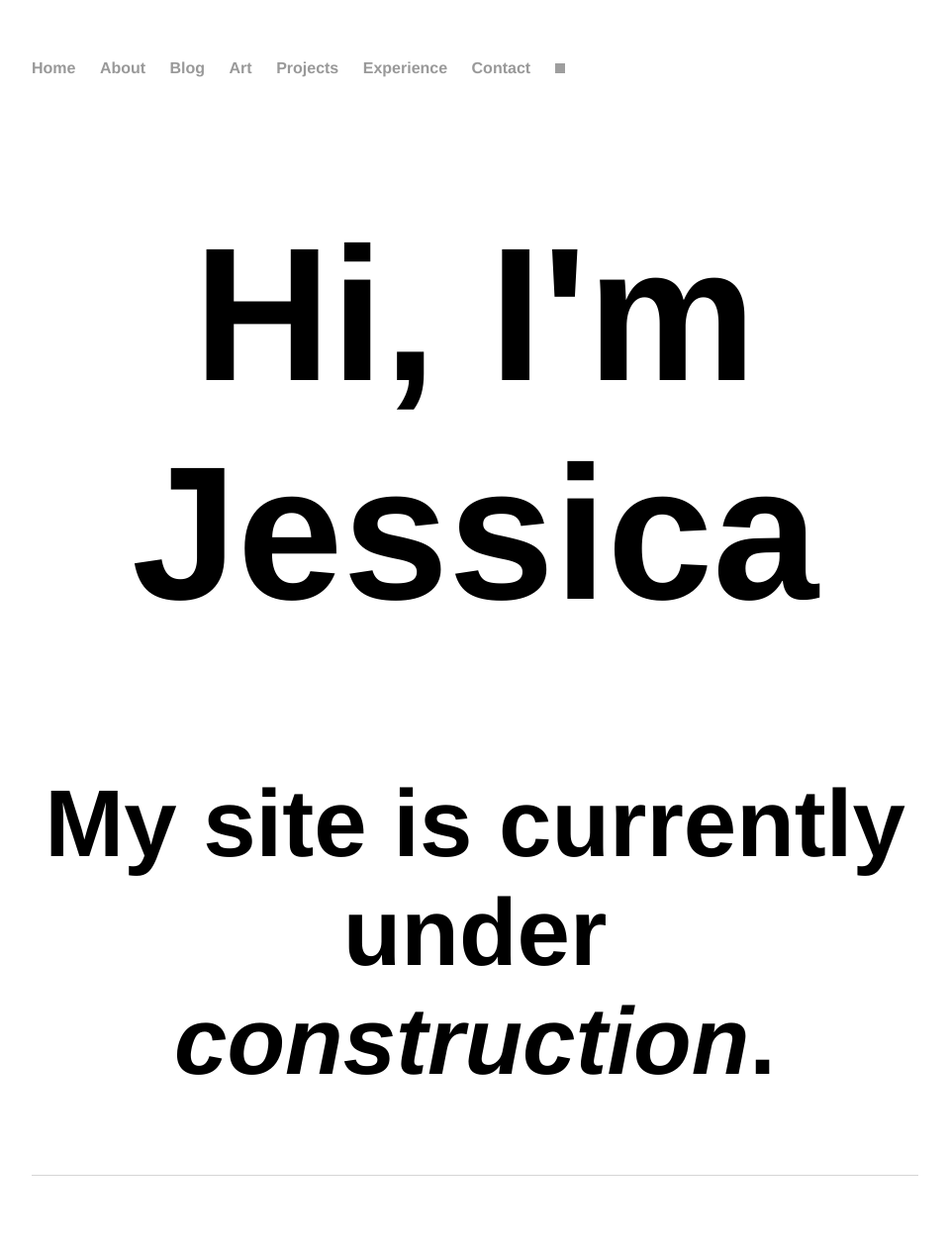
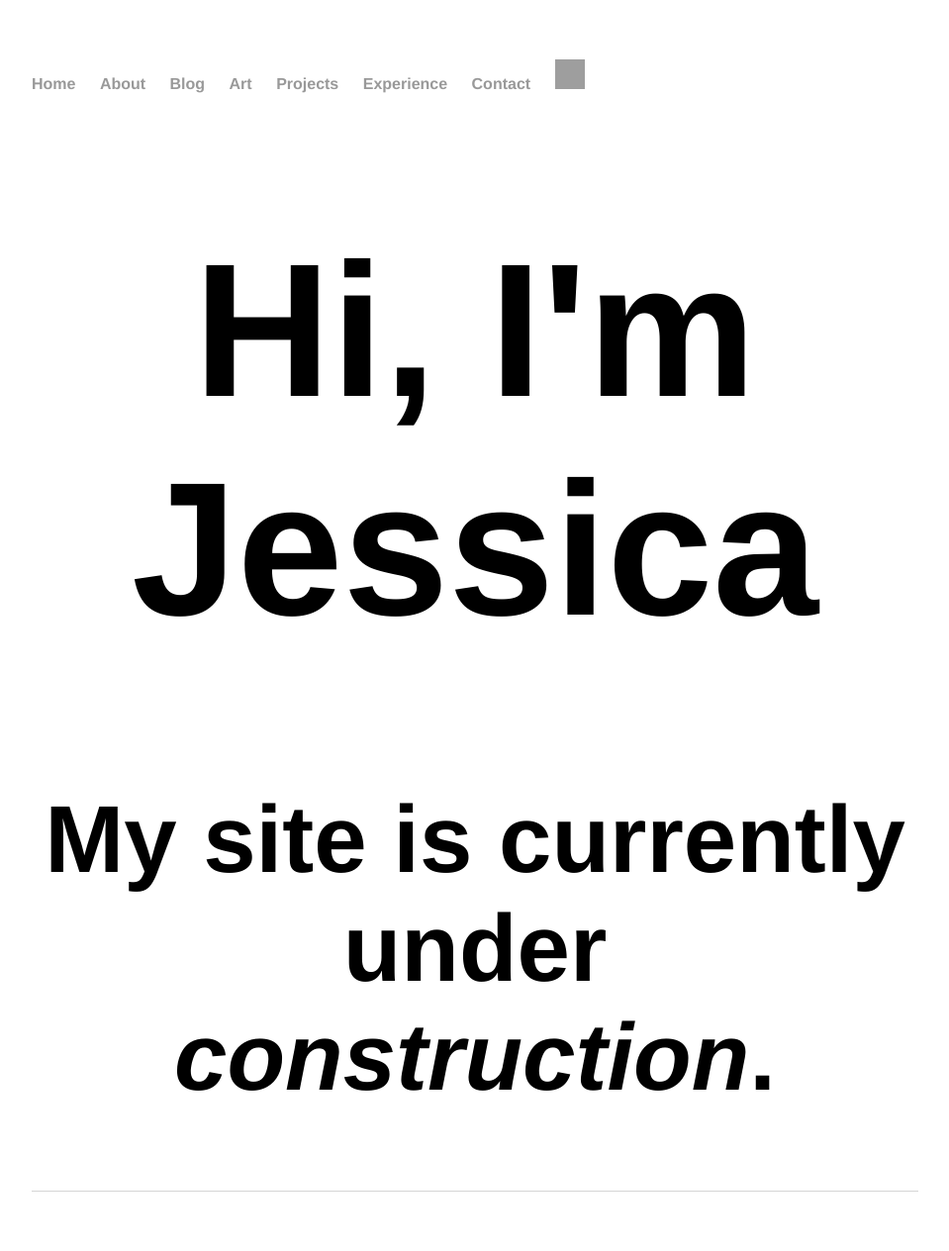
Before and after one commit to jhltsang/jhltsang.github.io, a Jekyll site: the page built from index.html, in a window 1280 px wide. Shown: the whole page at 99% size, without its empty margins (160-1119 px from the left). Built offline with Jekyll 4.4.1, drawn with Linux system fonts in a browser that asks for light colours; grey boxes are pictures that could not be loaded.

Commit message:
Update default.html

```diff
--- a/_layouts/default.html
+++ b/_layouts/default.html
@@ -15,7 +15,8 @@
 				<li><a href="/projects">Projects</a></li>
 				<li><a href="/experience">Experience</a></li>
 				<li><a href="/contact">Contact</a></li>
-				<li><img src="http://netdna.copyblogger.com/images/linkedin.png" alt="LinkedIn" style="width:10px;height:10px;"></li>
+				<a href="https://www.linkedin.com/in/jhltsang">
+					 <li><img src="http://netdna.copyblogger.com/images/linkedin.png" alt="LinkedIn" style="width:30px;height:30px;"></li></a>
 
 	    		</ul>
 			</nav>
```
